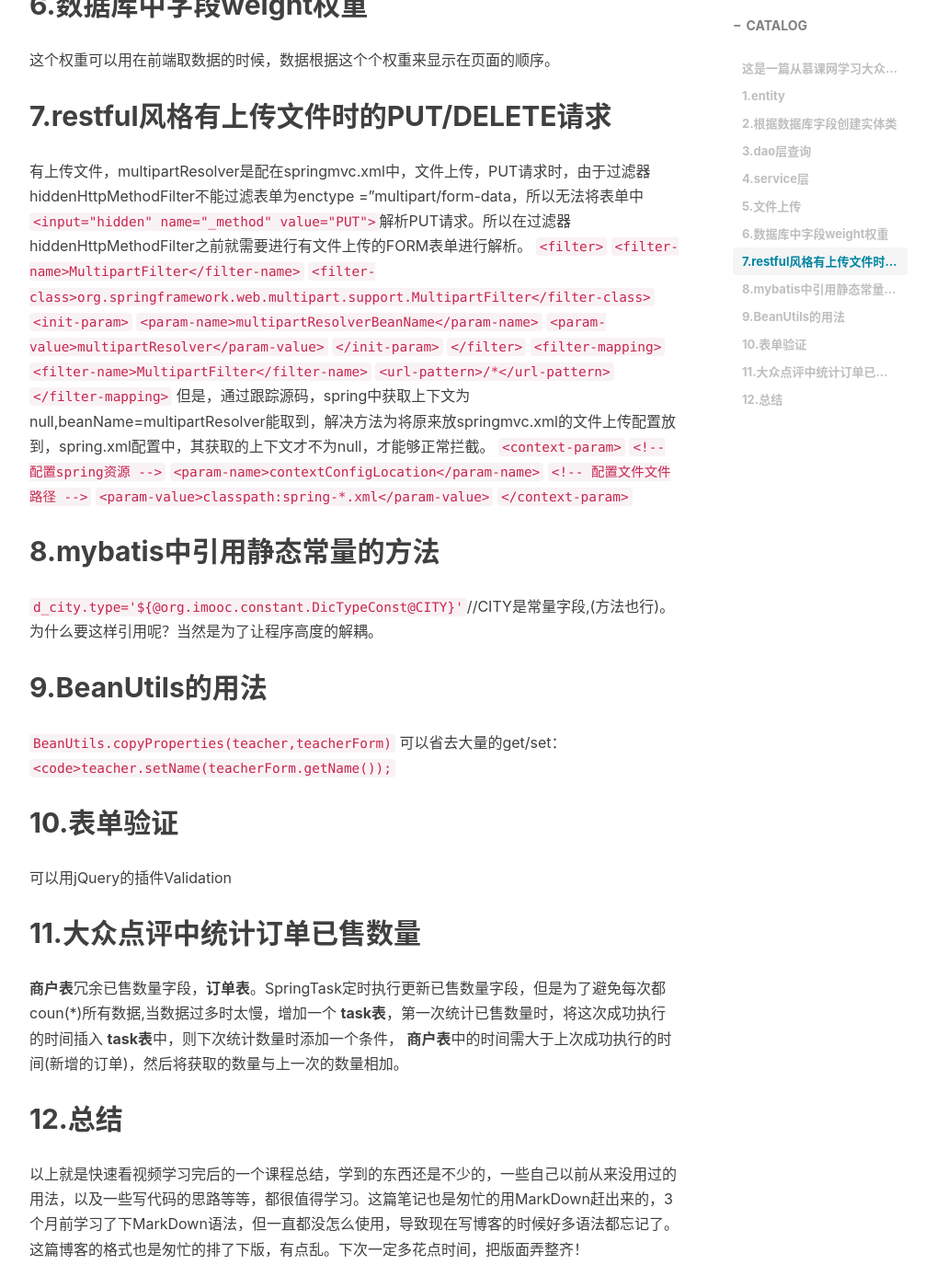
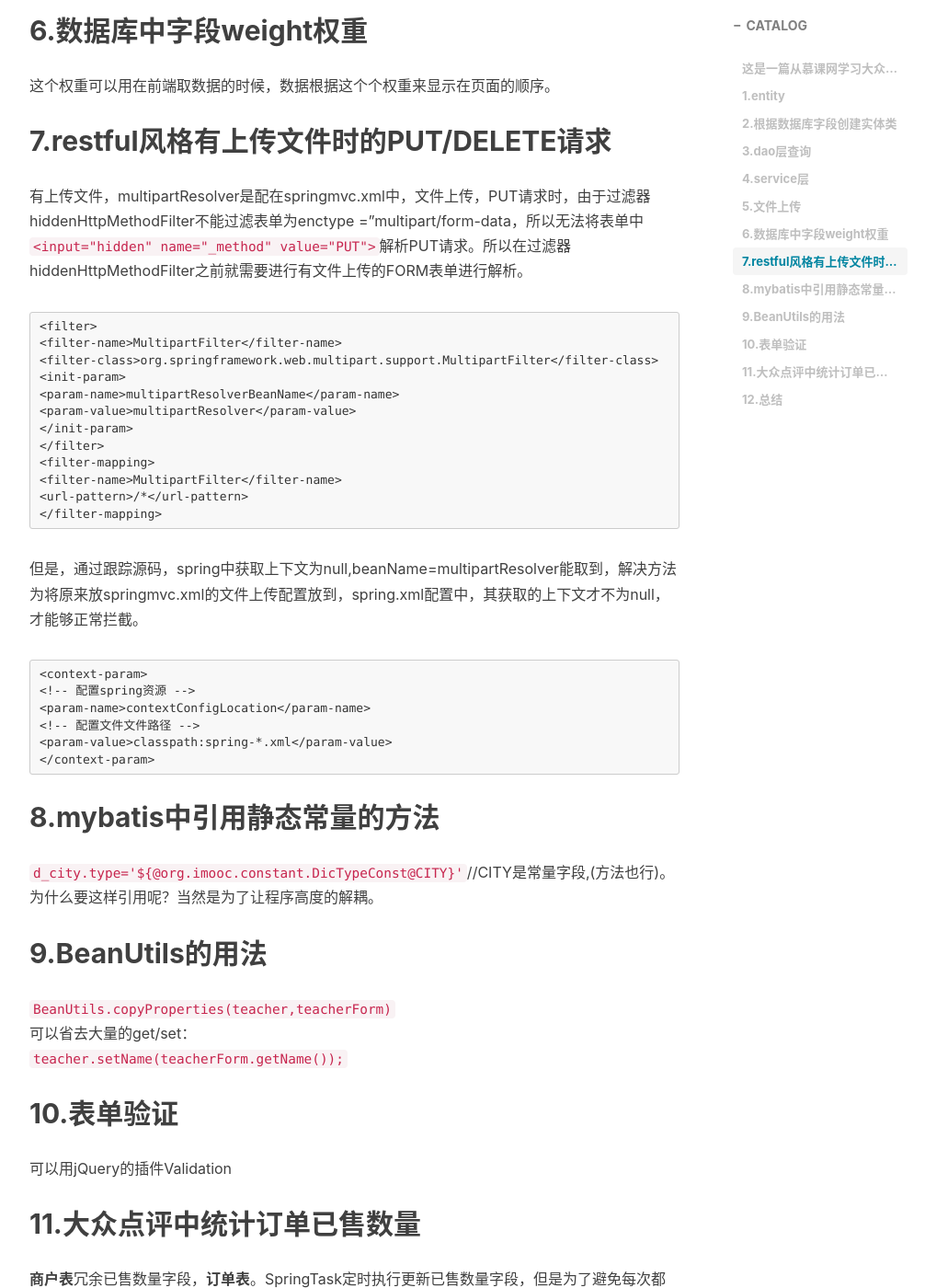
Before and after one commit to Bjorne1/Bjorne1.github.io, a Jekyll site: the page built from _posts/2018-08-19-CommonNote.md, in a window 1280 px wide and 1400 px high, scrolled down 1401 px. Shown: the whole window at 92% size, without its empty margins (233-1239 px from the left). Built offline with Jekyll 4.4.1, drawn with Linux system fonts in a browser that asks for light colours; nearby versions of some CDN libraries; comment, search, counter and statistics services are not loaded.

Commit message:
Format Update

````diff
--- a/_posts/2018-08-19-CommonNote.md
+++ b/_posts/2018-08-19-CommonNote.md
@@ -30,7 +30,7 @@ tags:
 
 ## 4.service层
 
-<code>public boolean add(){}</code>
+`public boolean add(){}`
 返回值为boolean可以用来判断是否新增成功。
 
 ## 5.文件上传
@@ -44,25 +44,32 @@ tags:
 ## 7.restful风格有上传文件时的PUT/DELETE请求
 
 有上传文件，multipartResolver是配在springmvc.xml中，文件上传，PUT请求时，由于过滤器hiddenHttpMethodFilter不能过滤表单为enctype ="multipart/form-data，所以无法将表单中`<input="hidden" name="_method" value="PUT">`解析PUT请求。所以在过滤器hiddenHttpMethodFilter之前就需要进行有文件上传的FORM表单进行解析。
-`<filter>`
-`<filter-name>MultipartFilter</filter-name>`
-`<filter-class>org.springframework.web.multipart.support.MultipartFilter</filter-class>`
-`<init-param>`
-`<param-name>multipartResolverBeanName</param-name>`
-`<param-value>multipartResolver</param-value>`
-`</init-param>`
-`</filter>`
-`<filter-mapping>`
-`<filter-name>MultipartFilter</filter-name>`
-`<url-pattern>/*</url-pattern>`
-`</filter-mapping>`
+
+```filter
+<filter>
+<filter-name>MultipartFilter</filter-name>
+<filter-class>org.springframework.web.multipart.support.MultipartFilter</filter-class>
+<init-param>
+<param-name>multipartResolverBeanName</param-name>
+<param-value>multipartResolver</param-value>
+</init-param>
+</filter>
+<filter-mapping>
+<filter-name>MultipartFilter</filter-name>
+<url-pattern>/*</url-pattern>
+</filter-mapping>
+```
+
 但是，通过跟踪源码，spring中获取上下文为null,beanName=multipartResolver能取到，解决方法为将原来放springmvc.xml的文件上传配置放到，spring.xml配置中，其获取的上下文才不为null，才能够正常拦截。
-`<context-param>`
-`<!-- 配置spring资源 -->`
-`<param-name>contextConfigLocation</param-name>`
-`<!-- 配置文件文件路径 -->`
-`<param-value>classpath:spring-*.xml</param-value>`
-`</context-param>`
+
+```filter
+<context-param>
+<!-- 配置spring资源 -->
+<param-name>contextConfigLocation</param-name>
+<!-- 配置文件文件路径 -->
+<param-value>classpath:spring-*.xml</param-value>
+</context-param>
+```
 
 ## 8.mybatis中引用静态常量的方法
 
@@ -73,7 +80,7 @@ tags:
 
 `BeanUtils.copyProperties(teacher,teacherForm)`
 可以省去大量的get/set：
-`<code>teacher.setName(teacherForm.getName());`
+`teacher.setName(teacherForm.getName());`
 
 ## 10.表单验证
 
````
